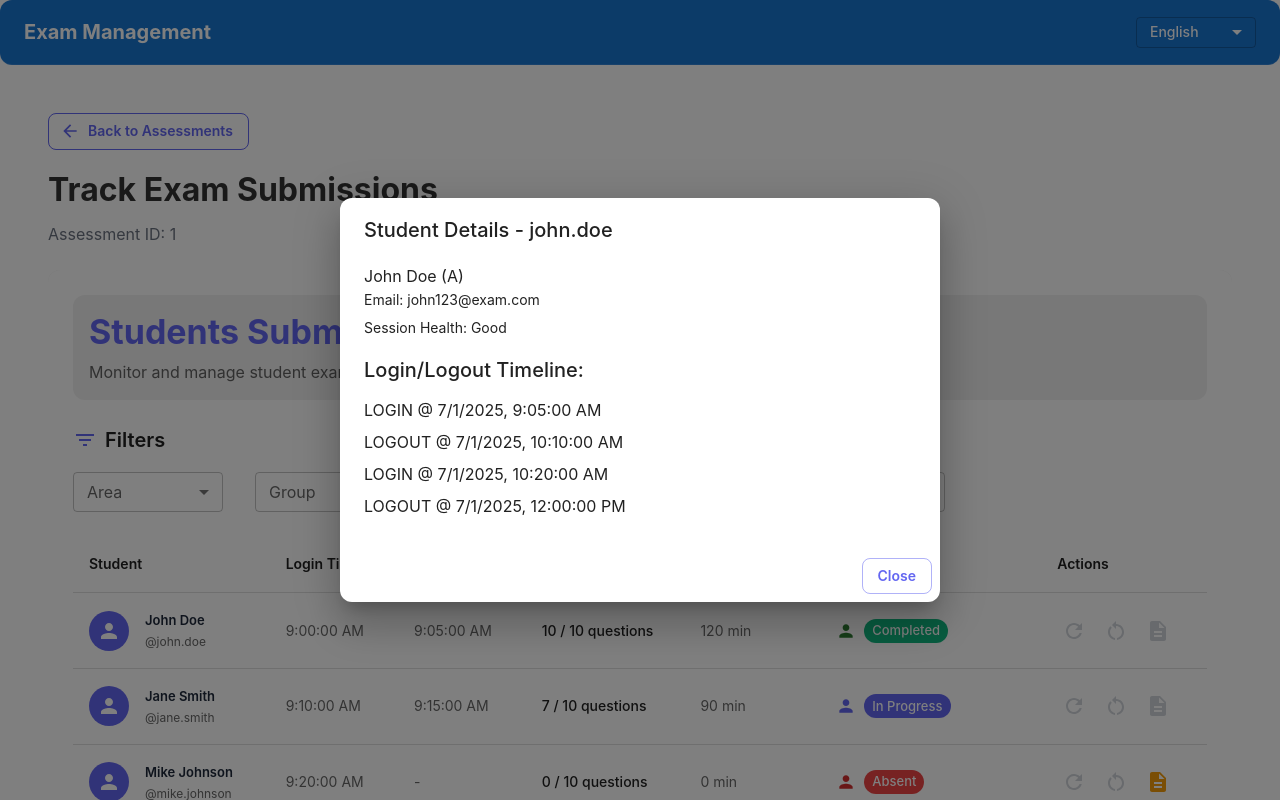
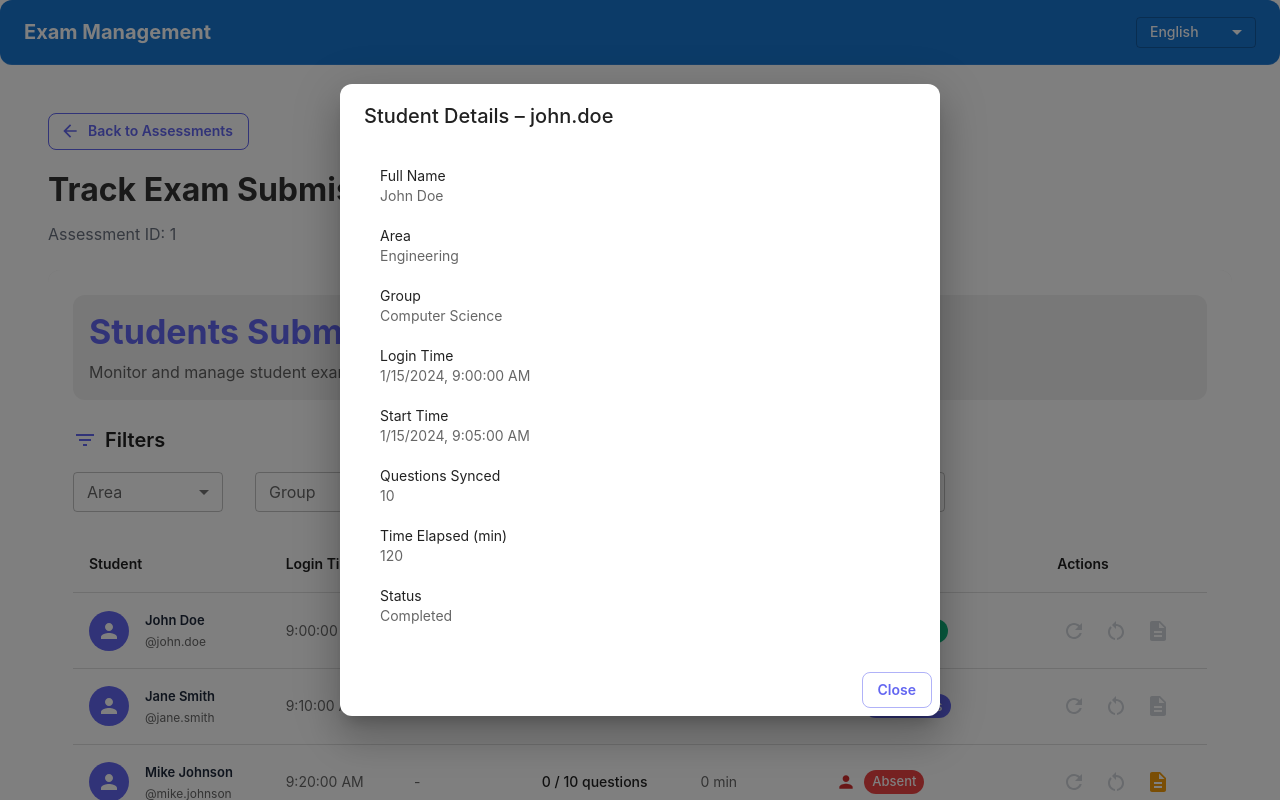
Before and after one commit to FaaizSayed/exam-invigilator, a React (Vite) app: page /track-exam/1 in a window 1280 px wide. Both pictures are taken after a click on the button "John Doe". Shown: the top 800 px of the page. Built offline with nearby package versions, Linux system fonts and the light colour scheme; the HTML template or start-up script is replaced by a standard one.

Commit message:
Student Modal created and Inytegrated

```diff
--- a/src/components/StudentDetailsModal.tsx
+++ b/src/components/StudentDetailsModal.tsx
@@ -8,59 +8,82 @@ import {
   List,
   ListItem,
   ListItemText,
-} from "@mui/material";
-import type { StudentDetails } from "../types/exam";
+} from '@mui/material';
+import type { Submission } from '../types/exam';
 
-const mockStudent: StudentDetails = {
-  username: "john123",
-  fullName: "John Doe",
-  email: "john123@exam.com",
-  group: "A",
-  sessionHealth: "Good",
-  loginLogoutTimeline: [
-    { time: "2025-07-01T09:05:00Z", action: "login" },
-    { time: "2025-07-01T10:10:00Z", action: "logout" },
-    { time: "2025-07-01T10:20:00Z", action: "login" },
-    { time: "2025-07-01T12:00:00Z", action: "logout" },
-  ],
-};
-
-type Props = {
-  username: string;
+type StudentDetailsModalProps = {
+  studentDetails?: Submission;
   onClose: () => void;
 };
 
-export default function StudentDetailsModal({ username, onClose }: Props) {
-  const student = { ...mockStudent, username };
-  const isOpen = !!username;
+export default function StudentDetailsModal({
+  studentDetails,
+  onClose,
+}: StudentDetailsModalProps) {
+  const isOpen = !!studentDetails;
 
   return (
     <Dialog open={isOpen} onClose={onClose} fullWidth>
-      <DialogTitle>Student Details - {student.username}</DialogTitle>
+      <DialogTitle>
+        Student Details{studentDetails ? ` – ${studentDetails.username}` : ''}
+      </DialogTitle>
       <DialogContent>
-        <Typography variant="subtitle1">
-          {student.fullName} ({student.group})
-        </Typography>
-        <Typography variant="body2" sx={{ mb: 1 }}>
-          Email: {student.email}
-        </Typography>
-        <Typography variant="body2" sx={{ mb: 1 }}>
-          Session Health: {student.sessionHealth}
-        </Typography>
-        <Typography variant="h6" sx={{ mt: 2 }}>
-          Login/Logout Timeline:
-        </Typography>
-        <List>
-          {student.loginLogoutTimeline.map((entry, idx) => (
-            <ListItem key={idx} disablePadding>
+        {studentDetails ? (
+          <List dense>
+            <ListItem>
               <ListItemText
-                primary={`${entry.action.toUpperCase()} @ ${new Date(
-                  entry.time
-                ).toLocaleString()}`}
+                primary="Full Name"
+                secondary={studentDetails.fullName}
               />
             </ListItem>
-          ))}
-        </List>
+            <ListItem>
+              <ListItemText primary="Area" secondary={studentDetails.area} />
+            </ListItem>
+            <ListItem>
+              <ListItemText primary="Group" secondary={studentDetails.group} />
+            </ListItem>
+            <ListItem>
+              <ListItemText
+                primary="Login Time"
+                secondary={
+                  studentDetails.login
+                    ? new Date(studentDetails.login).toLocaleString()
+                    : '-'
+                }
+              />
+            </ListItem>
+            <ListItem>
+              <ListItemText
+                primary="Start Time"
+                secondary={
+                  studentDetails.start
+                    ? new Date(studentDetails.start).toLocaleString()
+                    : '-'
+                }
+              />
+            </ListItem>
+            <ListItem>
+              <ListItemText
+                primary="Questions Synced"
+                secondary={studentDetails.questionsSynced}
+              />
+            </ListItem>
+            <ListItem>
+              <ListItemText
+                primary="Time Elapsed (min)"
+                secondary={studentDetails.timeElapsed}
+              />
+            </ListItem>
+            <ListItem>
+              <ListItemText
+                primary="Status"
+                secondary={studentDetails.status}
+              />
+            </ListItem>
+          </List>
+        ) : (
+          <Typography>No data found for this student.</Typography>
+        )}
       </DialogContent>
       <DialogActions>
         <Button onClick={onClose} color="primary" variant="outlined">
--- a/src/components/StudentList.tsx
+++ b/src/components/StudentList.tsx
@@ -58,15 +58,17 @@ const getColor = (
   }
 };
 
-export default function StudentList({
-  assessmentId,
-}: {
+type StudentListProps = {
   assessmentId: string;
-}) {
+};
+
+export default function StudentList({ assessmentId }: StudentListProps) {
   const { t } = useLanguage();
   const [data, setData] = useState<Submission[]>([]);
   const [filtered, setFiltered] = useState<Submission[]>([]);
-  const [selectedStudent, setSelectedStudent] = useState<string | null>(null);
+  const [selectedStudent, setSelectedStudent] = useState<Submission | null>(
+    null
+  );
   const [loading, setLoading] = useState(true);
   const [error, setError] = useState<string | null>(null);
   const [filters, setFilters] = useState({
@@ -369,7 +371,7 @@ export default function StudentList({
                     </Avatar>
                     <Box>
                       <Button
-                        onClick={() => setSelectedStudent(row.username)}
+                        onClick={() => setSelectedStudent(row)}
                         variant="text"
                         size="small"
                         sx={{
@@ -538,7 +540,7 @@ export default function StudentList({
       </Paper>
 
       <StudentDetailsModal
-        username={selectedStudent || ''}
+        studentDetails={selectedStudent || undefined}
         onClose={() => setSelectedStudent(null)}
       />
     </Box>
```
